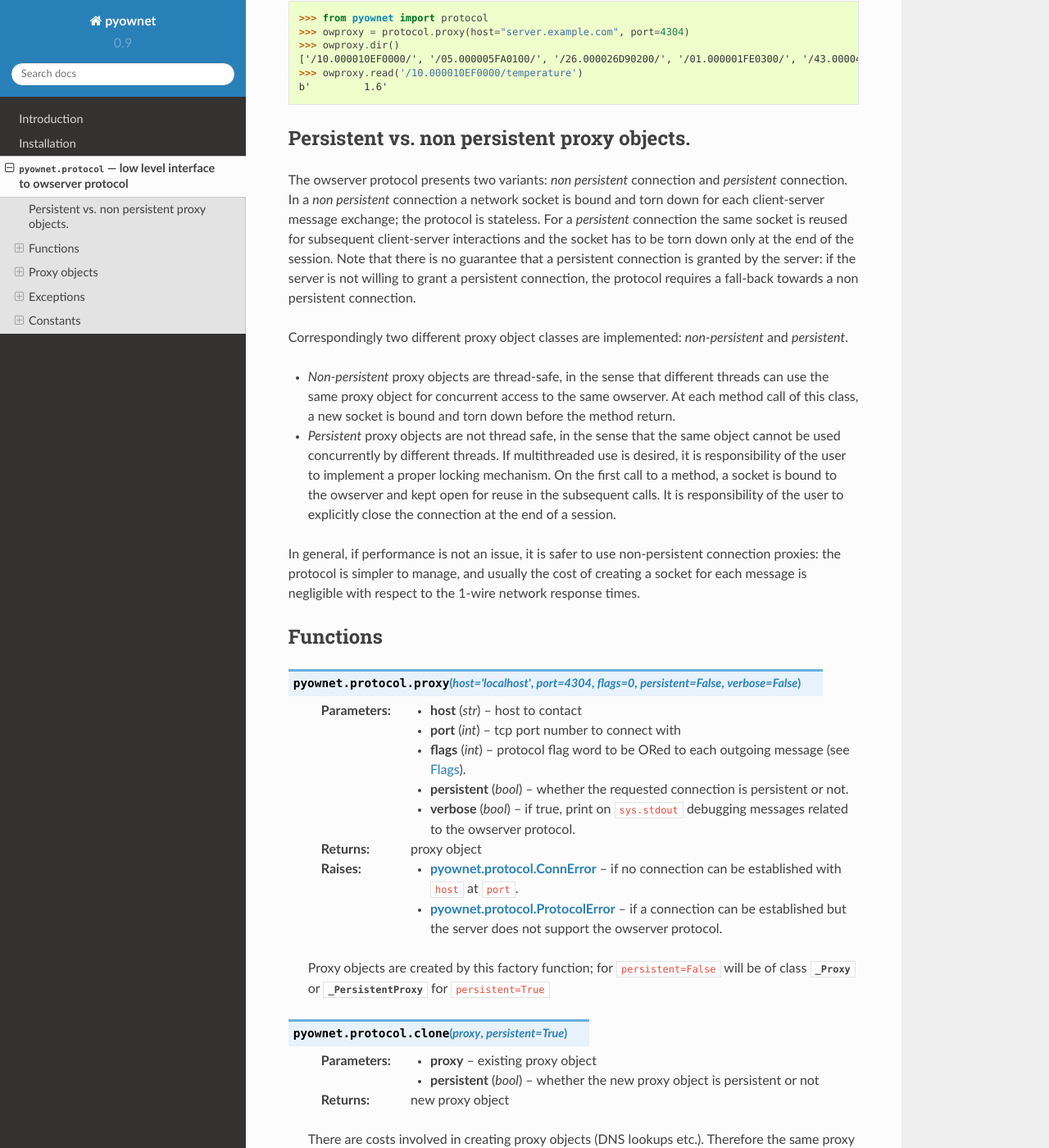
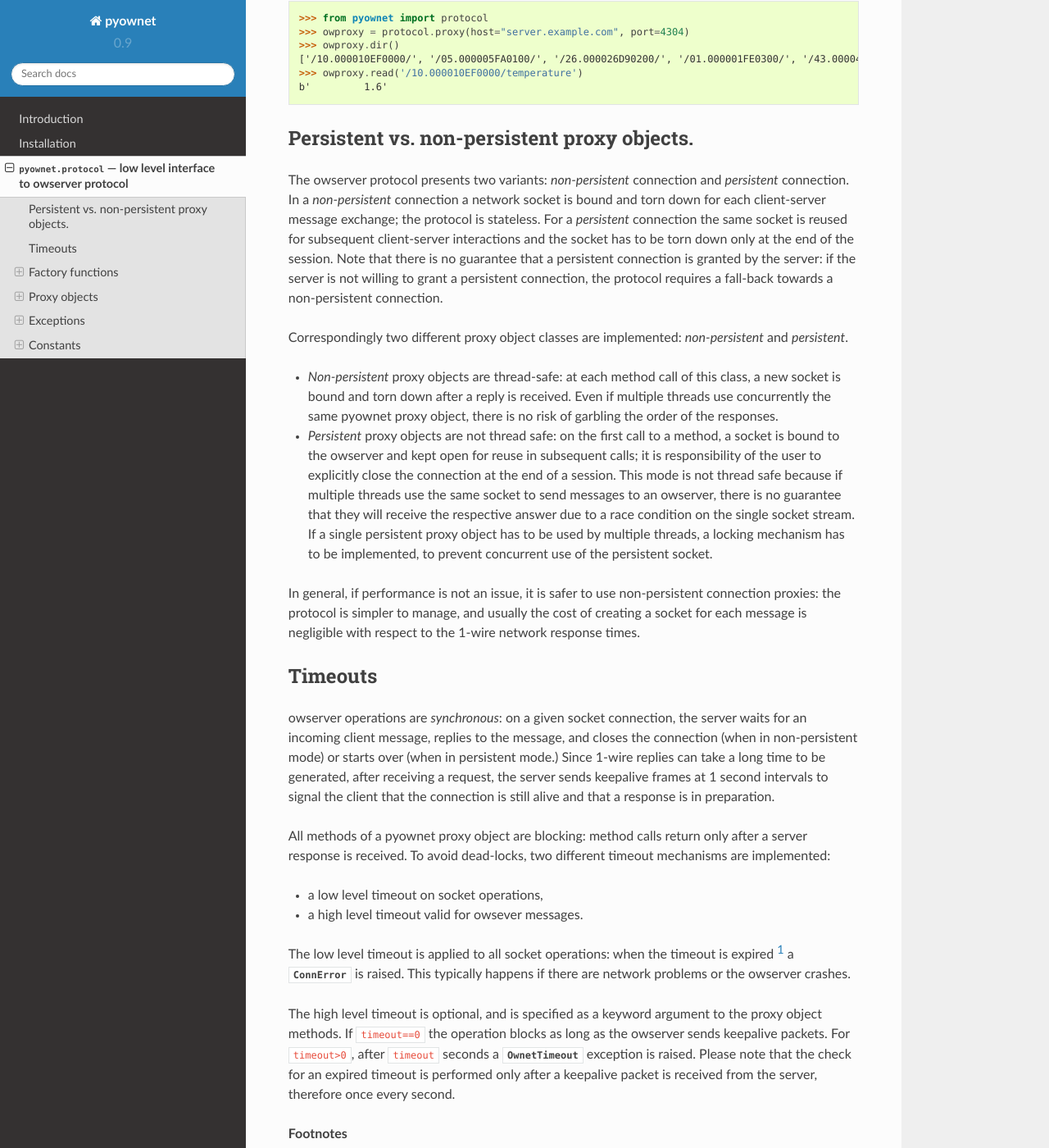
Before and after one commit to miccoli/pyownet, a Sphinx documentation site: the page built from docs/protocol.rst, in a window 1280 px wide and 1400 px high, scrolled down 423 px. Shown: the whole window at 82% size. Built offline with Sphinx 7.4.7 and the Read the Docs theme 2.0.0, drawn with Linux system fonts in a browser that asks for light colours; some of the changed text lies outside the part shown.

Commit message:
docs updated

```diff
--- a/docs/protocol.rst
+++ b/docs/protocol.rst
@@ -27,11 +27,11 @@ owserver protocol messages.
 
 .. _persistence:
 
-Persistent vs. non persistent proxy objects.
+Persistent vs. non-persistent proxy objects.
 --------------------------------------------
 
-The owserver protocol presents two variants: *non persistent*
-connection and *persistent* connection. In a *non persistent*
+The owserver protocol presents two variants: *non-persistent*
+connection and *persistent* connection. In a *non-persistent*
 connection a network socket is bound and torn down for each
 client-server message exchange; the protocol is stateless. For a
 *persistent* connection the same socket is reused for subsequent
@@ -39,32 +39,73 @@ client-server interactions and the socket has to be torn down only
 at the end of the session.  Note that there is no guarantee that a
 persistent connection is granted by the server: if the server is not
 willing to grant a persistent connection, the protocol requires a
-fall-back towards a non persistent connection.
+fall-back towards a non-persistent connection.
 
 Correspondingly two different proxy object classes are implemented:
 *non-persistent* and *persistent*.
 
-* *Non-persistent* proxy objects are thread-safe, in the sense that
-  different threads can use the same proxy object for concurrent
-  access to the same owserver. At each method call of this class, a
-  new socket is bound and torn down before the method return.
+* *Non-persistent* proxy objects are thread-safe: at each method call
+  of this class, a new socket is bound and torn down after a reply is
+  received. Even if multiple threads use concurrently the same pyownet
+  proxy object, there is no risk of garbling the order of the
+  responses.
 
-* *Persistent* proxy objects are not thread safe, in the sense that
-  the same object cannot be used concurrently by different threads. If
-  multithreaded use is desired, it is responsibility of the user to
-  implement a proper locking mechanism.  On the first call to a
-  method, a socket is bound to the owserver and kept open for reuse in
-  the subsequent calls. It is responsibility of the user to explicitly
-  close the connection at the end of a session.
+* *Persistent* proxy objects are not thread safe: on the first call to
+  a method, a socket is bound to the owserver and kept open for reuse
+  in subsequent calls; it is responsibility of the user to explicitly
+  close the connection at the end of a session. This mode is not
+  thread safe because if multiple threads use the same socket to send
+  messages to an owserver, there is no guarantee that they will
+  receive the respective answer due to a race condition on the single
+  socket stream. If a single persistent proxy object has to be used by
+  multiple threads, a locking mechanism has to be implemented, to
+  prevent concurrent use of the persistent socket.
 
 In general, if performance is not an issue, it is safer to use
 non-persistent connection proxies: the protocol is simpler to manage,
 and usually the cost of creating a socket for each message is
 negligible with respect to the 1-wire network response times.
 
+.. _timeouts:
 
-Functions
----------
+Timeouts
+--------
+
+owserver operations are `synchronous`: on a given socket connection,
+the server waits for an incoming client message, replies to the
+message, and closes the connection (when in non-persistent mode) or
+starts over (when in persistent mode.)  Since 1-wire replies can take
+a long time to be generated, after receiving a request, the server
+sends keepalive frames at 1 second intervals to signal the client that
+the connection is still alive and that a response is in preparation.
+
+All methods of a pyownet proxy object are blocking: method calls return
+only after a server response is received. To avoid dead-locks, two
+different timeout mechanisms are implemented:
+
+- a low level timeout on socket operations,
+- a high level timeout valid for owsever messages.
+
+The low level timeout is applied to all socket operations: when the
+timeout is expired [#socktimeout]_ a :py:exc:`ConnError` is
+raised. This typically happens if there are network problems or the
+owserver crashes.
+
+The high level timeout is optional, and is specified as a keyword
+argument to the proxy object methods. If ``timeout==0`` the operation
+blocks as long as the owserver sends keepalive packets. For
+``timeout>0``, after ``timeout`` seconds a :py:exc:`OwnetTimeout`
+exception is raised. Please note that the check for an expired timeout
+is performed only after a keepalive packet is received from the
+server, therefore once every second.
+
+.. rubric:: Footnotes
+
+.. [#socktimeout] The socket timeout interval is set by the internal
+		  constant ``_SCK_TIMEOUT``, by default 2 seconds.
+
+Factory functions
+-----------------
 
 .. py:function:: proxy(host='localhost', port=4304, flags=0, \
                        persistent=False, verbose=False, )
@@ -138,14 +179,14 @@ Proxy objects
 Proxy objects are returned by the factory functions :func:`proxy` and
 :func:`clone`: methods of the proxy object send messages to the
 proxied server and return it's response, if any. They exists in two
-versions: non persistent :class:`_Proxy` instances and persistent
+versions: non-persistent :class:`_Proxy` instances and persistent
 :class:`_PersistentProxy` instances. The corresponding classes should
 not be instantiated directly by the user, but only by the factory
 functions.
 
 .. py:class:: _Proxy
 
-   Objects of this class follow the non persistent protocol: a new
+   Objects of this class follow the non-persistent protocol: a new
    socket is created and connected to the owserver for each method
    invocation; after the server reply message is received, the socket
    is shut down. The implementation is thread-safe: different threads
@@ -162,16 +203,17 @@ functions.
        be used for verifying that a given server is accepting
        connections and alive.
 
-   .. py:method:: present(path)
+   .. py:method:: present(path, timeout=0)
 
       Check if a node is present at path.
 
       :param str path: OWFS path
+      :param float timeout: operation timeout (seconds)
       :return: ``True`` if an entity is present at path, ``False`` otherwise
       :rtype: bool
 
 
-   .. py:method:: dir(path='/', slash=True, bus=False)
+   .. py:method:: dir(path='/', slash=True, bus=False, timeout=0)
 
       List directory content
 
@@ -179,6 +221,7 @@ functions.
       :param bool slash: ``True`` if directories should be marked with a
                          trailing slash
       :param bool bus: ``True`` if special directories should be listed
+      :param float timeout: operation timeout (seconds)
       :return: directory content
       :rtype: list
 
@@ -196,13 +239,14 @@ functions.
       trailing slash. If ``bus=True`` also special directories (like
       ``'/settings'``, ``'/structure'``, ``'/uncached'``) are listed.
 
-   .. py:method:: read(path, size=MAX_PAYLOAD, offset=0)
+   .. py:method:: read(path, size=MAX_PAYLOAD, offset=0, timeout=0)
 
       Read node at path
 
       :param str path: OWFS path
       :param int size: maximum length of data read
       :param int offset: offset at which read data
+      :param float timeout: operation timeout (seconds)
       :return: binary buffer
       :rtype: bytes
 
@@ -221,13 +265,14 @@ functions.
       if ``data = read(path)``, then ``read(path, size, offset)``
       returns ``data[offset:offset+size]``.)
 
-   .. py:method:: write(path, data, offset=0)
+   .. py:method:: write(path, data, offset=0, timeout=0)
 
       Write data at path.
 
       :param str path: OWFS path
       :param bytes data: binary data to write
       :param int offset: offset at which write data
+      :param float timeout: operation timeout (seconds)
       :return: ``None``
 
       Writes binary ``data`` to node at ``path``; when ``offset > 0`` data
@@ -238,7 +283,7 @@ functions.
         >>> owproxy = protocol.proxy()
         >>> owproxy.write('/10.000010EF0000/alias', b'myalias')
 
-   .. py:method:: sendmess(msgtype, payload, flags=0, size=0, offset=0)
+   .. py:method:: sendmess(msgtype, payload, flags=0, size=0, offset=0, timeout=0)
 
       Send message to owserver.
 
@@ -247,6 +292,7 @@ functions.
       :param int flags: message flags
       :param size int: message size
       :param offset int: message offset
+      :param float timeout: operation timeout (seconds)
       :return: owserver return code and reply data
       :rtype: ``(int, bytes)`` tuple
 
@@ -283,7 +329,7 @@ functions.
    flag set; if the server grants persistence, the socket is kept
    open, otherwise the socket is shut down as for :class:`_Proxy`
    instances. In other terms if persistence is not granted there is an
-   automatic fallback to the non persistent protocol.
+   automatic fallback to the non-persistent protocol.
 
    The use of the persistent protocol is therefore transparent to the
    user, with an important difference: if persistence is granted by
@@ -363,12 +409,29 @@ Concrete exceptions
 
 .. _OSError: https://docs.python.org/3/library/exceptions.html#OSError
 
+.. py:exception:: OwnetTimeout
+
+   This exception is raised when there is an owserver operation in
+   progress but a given timeout period has expired. This is distinct
+   from a low-level socket timeout which is signalled by a
+   :py:exc:`ConnError`). See :ref:`timeouts`.
+
 .. py:exception:: ConnError
 
-   This exception is raised when a network connection to the owserver
-   cannot be established, or a system function error occurs during
-   socket operations. In fact it wraps the causing `OSError`_
-   exception along with all its arguments, from which it inherits.
+   This exception is raised when
+
+   - a network connection to the owserver cannot be established,
+   - a system function error occurs during socket operations, or
+   - a socket timeout occurs at the OS level.
+
+   In fact ``ConnError`` simply wraps the causing `OSError`_ exception
+   along with all its arguments, from which it inherits. In other
+   terms it is typically implemented as ::
+
+     try:
+         # do some socket exception
+     except OSError as exc:
+         raise ConnError(*exc.args)
 
 .. py:exception:: ProtocolError
 
@@ -404,6 +467,7 @@ The exception class hierarchy for this module is:
    pyownet.Error
     +-- pyownet.protocol.Error
          +-- pyownet.protocol.OwnetError
+         +-- pyownet.protocol.OwnetTimeout
          +-- pyownet.protocol.ConnError
          +-- pyownet.protocol.ProtocolError
               +-- pyownet.protocol.MalformedHeader
```
